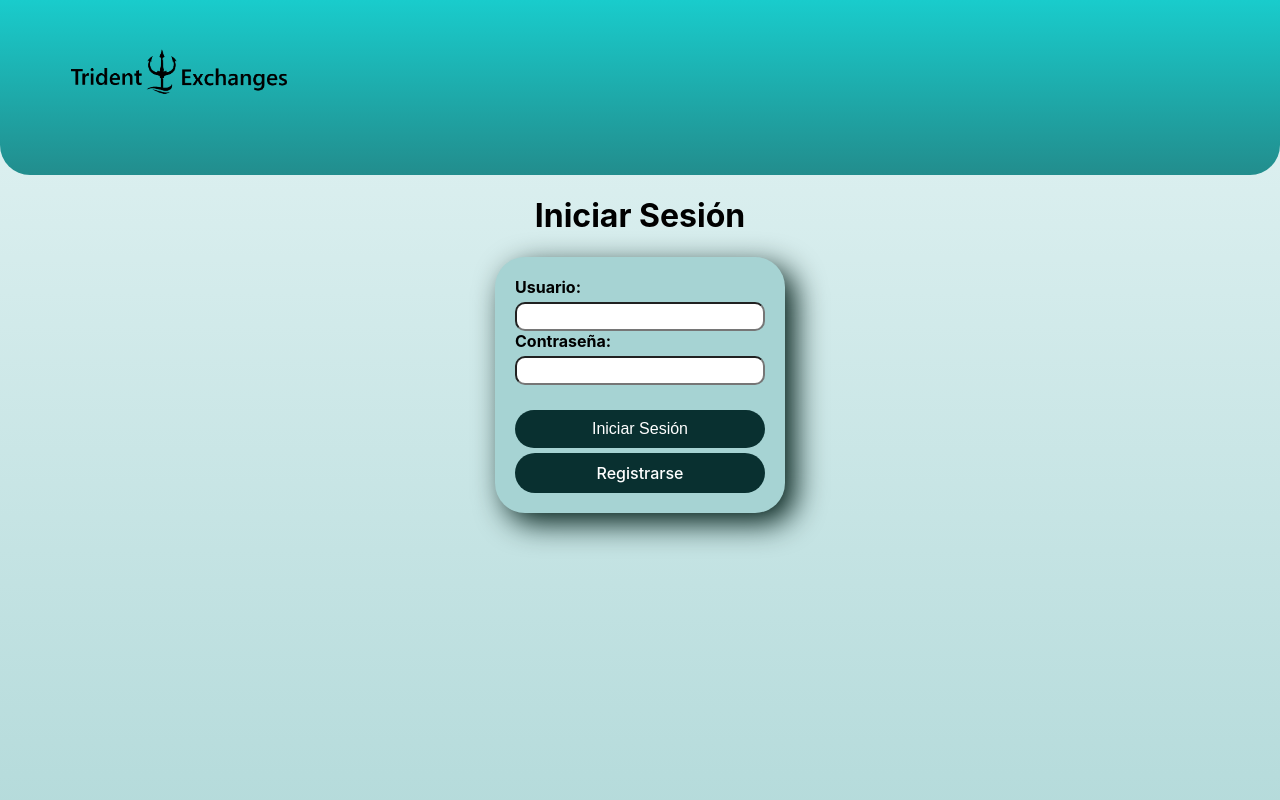
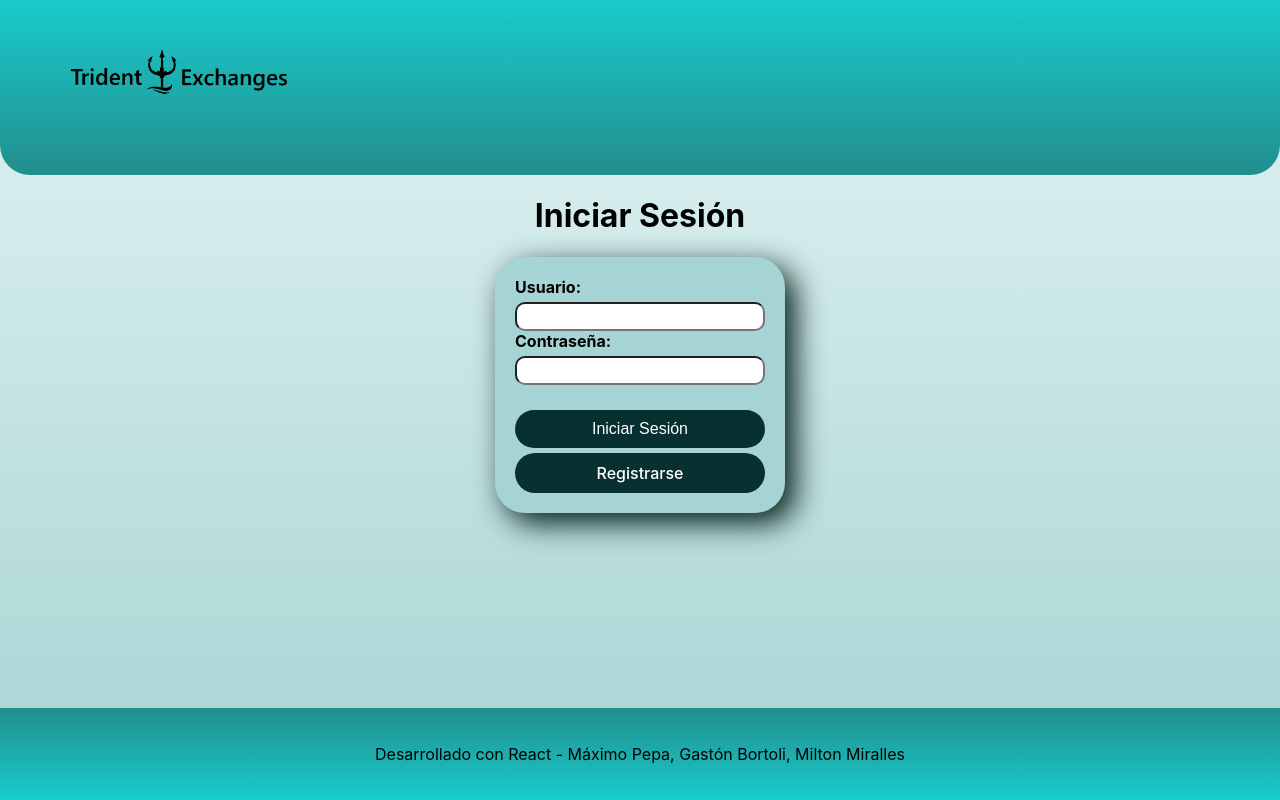
Before and after one commit to MaxiPepa/TPI-LabCom3-TridentExchange, a React (Create React App) app: page /login in a window 1280 px wide. Shown: the top 800 px of the page. Built offline with nearby package versions, Linux system fonts and the light colour scheme; no server answers; the database is empty; what reactfire would draw is missing.

Commit message:
flexGrowMain

```diff
--- a/src/components/Layout/Layout.css
+++ b/src/components/Layout/Layout.css
@@ -4,6 +4,7 @@
   justify-content: space-between;
   align-items: center;
   position: absolute;
+  min-height: 100vh;
 }
 
 #fullPage.light{
@@ -18,6 +19,7 @@
   );
 }
 
-main {
-  min-height: 100vh;
+
+main{
+  flex-grow: 2;
 }
--- a/src/components/OfferPreview/OfferItem.css
+++ b/src/components/OfferPreview/OfferItem.css
@@ -0,0 +1,5 @@
+.offer-card>img {
+    width: 700px;
+    height: 500px;
+    object-fit: fill;
+}
```
